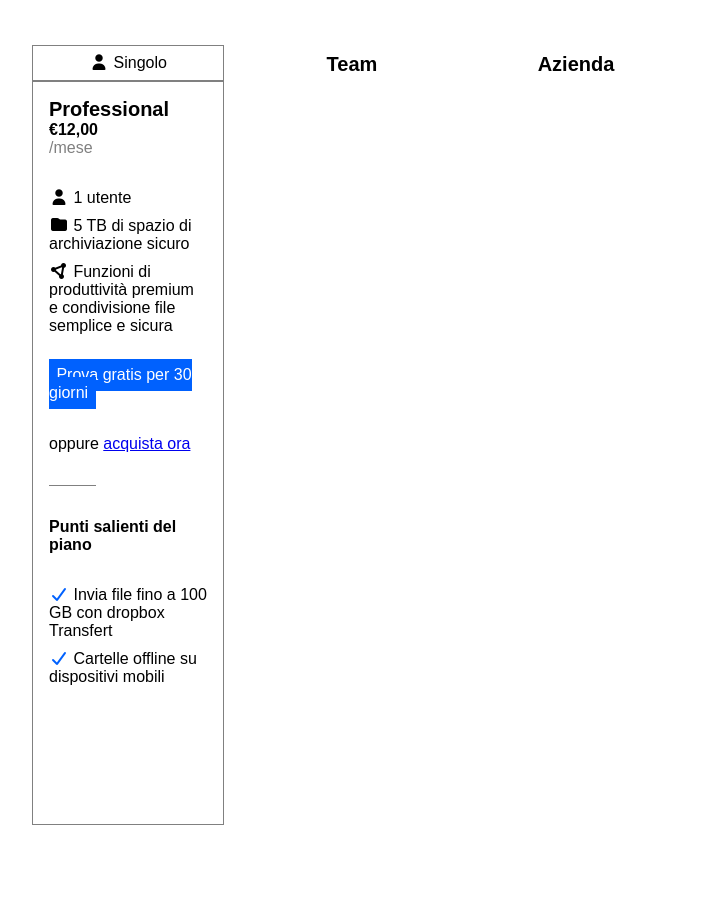
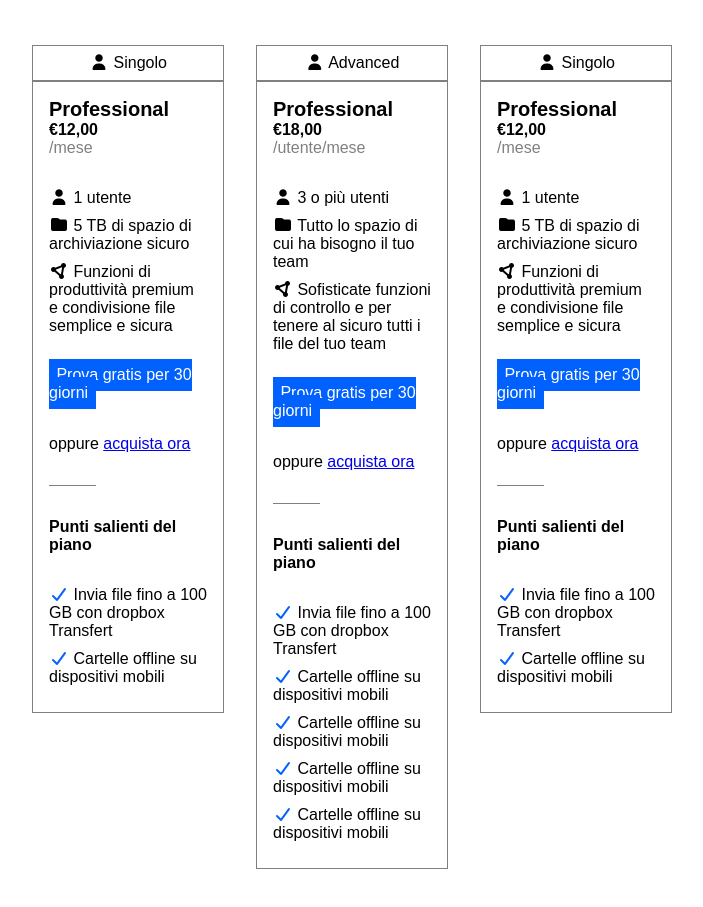
Before and after one commit to matteovecchio04/htmlcss-dropbox, a plain HTML site: page index.html in a window 1280 px wide. Shown: the part 751-1658 px from the top of the page, without its empty margins (288-991 px from the left). Before the commit the page ends 1624 px from the top, so only its background shows below. Drawn offline with Linux system fonts and the light colour scheme.

Commit message:
add remaining 2 cards, miss the stretch feature on card 1 and 3

```diff
--- a/assets/css/style.css
+++ b/assets/css/style.css
@@ -95,27 +95,27 @@
         accent-color: var(--drop-btn-color);
     }
 
-    .card{
+    .card {
         width: 30%;
         height: 100%;
 
-        .card-head{
+        .card-head {
             text-align: center;
             padding: 0.5rem 1rem;
         }
 
-        .card-body{
+        .card-body {
             padding: 1rem;
-            padding-bottom: 8rem;
 
-            i.fa-check{
+            i.fa-check {
                 color: var(--drop-btn-color);
             }
+
         }
     }
 }
 
-.border{
+.border {
     border: 1px solid gray;
 }
 
@@ -148,8 +148,8 @@
     text-decoration: none;
 
     &:hover {
-            text-decoration: underline;
-        }
+        text-decoration: underline;
+    }
 }
 
 /* common */
@@ -176,12 +176,12 @@ h2 {
     margin-bottom: 2rem;
 }
 
-h3{
+h3 {
     font-size: 20px;
     font-weight: 900;
 }
 
-.div-line{
+.div-line {
     border-bottom: 1px solid gray;
     width: 30%;
 }
@@ -190,15 +190,15 @@ label {
     margin-right: 1.5rem;
 }
 
-.gray-txt{
+.gray-txt {
     color: var(--drop-gray-color);
     margin-bottom: 2rem;
 }
 
-.mar-bot{
+.mar-bot {
     margin-bottom: 10px;
 }
 
-.mar-bot-big{
+.mar-bot-big {
     margin-bottom: 2rem;
 }
--- a/index.html
+++ b/index.html
@@ -113,25 +113,109 @@
                         <i class="fa-solid fa-check"></i>
                         Cartelle offline su dispositivi mobili
                     </div>
-
-
+                </div>
             </div>
 
-
+            <div class="card">
+                <div class="card-head border">
+                    <p>
+                        <i class="fa-solid fa-user"></i>
+                        Advanced
+                    </p>
+                </div>
+                <div class="card-body border">
+                    <h3>Professional</h3>
+                    <strong>&euro;18,00</strong>
+                    <p class="gray-txt">/utente/mese</p>
+                    <div class="mar-bot">
+                        <i class="fa-solid fa-user"></i>
+                        3 o più utenti
+                    </div>
+                    <div class="mar-bot">
+                        <i class="fa-solid fa-folder"></i>
+                        Tutto lo spazio di cui ha bisogno il tuo team
+                    </div>
+                    <div class="mar-bot-big">
+                        <i class="fa-solid fa-circle-nodes"></i>
+                        Sofisticate funzioni di controllo e per tenere al sicuro tutti i file del tuo team
+                    </div>
+                    <div class="mar-bot-big">
+                        <a class="btn" href="free-trial">Prova gratis per 30 giorni</a>
+                    </div>
+                    <div class="mar-bot-big">
+                        oppure <a href="buy">acquista ora</a>
+                    </div>
+                    <div class="div-line mar-bot-big"></div>
+                    <div class="mar-bot-big">
+                        <strong>Punti salienti del piano</strong>
+                    </div>
+                    <div class="mar-bot">
+                        <i class="fa-solid fa-check"></i>
+                        Invia file fino a 100 GB con dropbox Transfert
+                    </div>
+                    <div class="mar-bot">
+                        <i class="fa-solid fa-check"></i>
+                        Cartelle offline su dispositivi mobili
+                    </div>
+                    <div class="mar-bot">
+                        <i class="fa-solid fa-check"></i>
+                        Cartelle offline su dispositivi mobili
+                    </div>
+                    <div class="mar-bot">
+                        <i class="fa-solid fa-check"></i>
+                        Cartelle offline su dispositivi mobili
+                    </div>
+                    <div class="mar-bot">
+                        <i class="fa-solid fa-check"></i>
+                        Cartelle offline su dispositivi mobili
                     </div>
                 </div>
+            </div>
+
             <div class="card">
-                <div class="card-head">
-                    <h3>Team</h3>
+                <div class="card-head border">
+                    <p>
+                        <i class="fa-solid fa-user"></i>
+                        Singolo
+                    </p>
                 </div>
-                <div class="card-body"></div>
+                <div class="card-body border">
+                    <h3>Professional</h3>
+                    <strong>&euro;12,00</strong>
+                    <p class="gray-txt">/mese</p>
+                    <div class="mar-bot">
+                        <i class="fa-solid fa-user"></i>
+                        1 utente
                     </div>
-            <div class="card">
-                <div class="card-head">
-                    <h3>Azienda</h3>
+                    <div class="mar-bot">
+                        <i class="fa-solid fa-folder"></i>
+                        5 TB di spazio di archiviazione sicuro
                     </div>
-                <div class="card-body"></div>
+                    <div class="mar-bot-big">
+                        <i class="fa-solid fa-circle-nodes"></i>
+                        Funzioni di produttività premium e condivisione file semplice e sicura
                     </div>
+                    <div class="mar-bot-big">
+                        <a class="btn" href="free-trial">Prova gratis per 30 giorni</a>
+                    </div>
+                    <div class="mar-bot-big">
+                        oppure <a href="buy">acquista ora</a>
+                    </div>
+                    <div class="div-line mar-bot-big"></div>
+                    <div class="mar-bot-big">
+                        <strong>Punti salienti del piano</strong>
+                    </div>
+                    <div class="mar-bot">
+                        <i class="fa-solid fa-check"></i>
+                        Invia file fino a 100 GB con dropbox Transfert
+                    </div>
+                    <div class="mar-bot">
+                        <i class="fa-solid fa-check"></i>
+                        Cartelle offline su dispositivi mobili
+                    </div>
+                </div>
+            </div>
+
         </section>
     </main>
 
```
Lines whose indentation alone changed are shown as unchanged.
